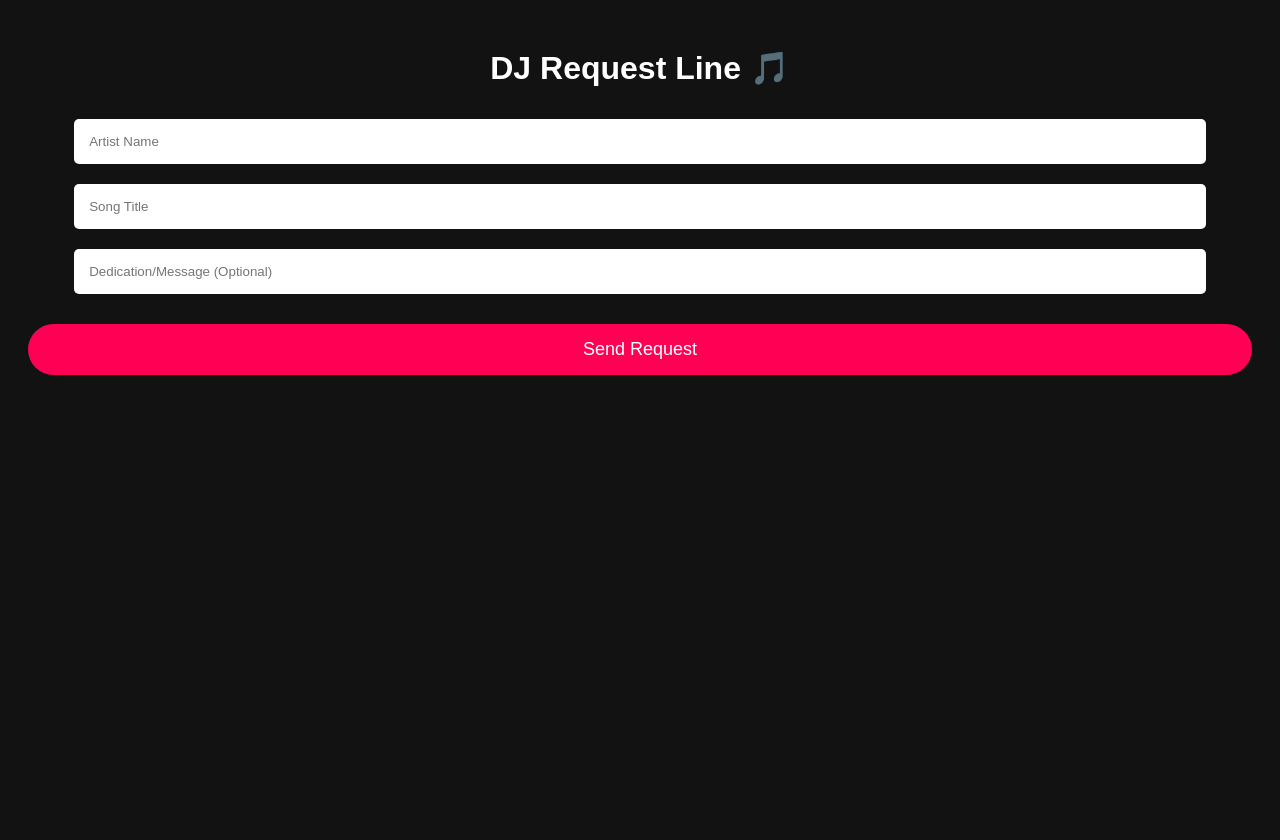
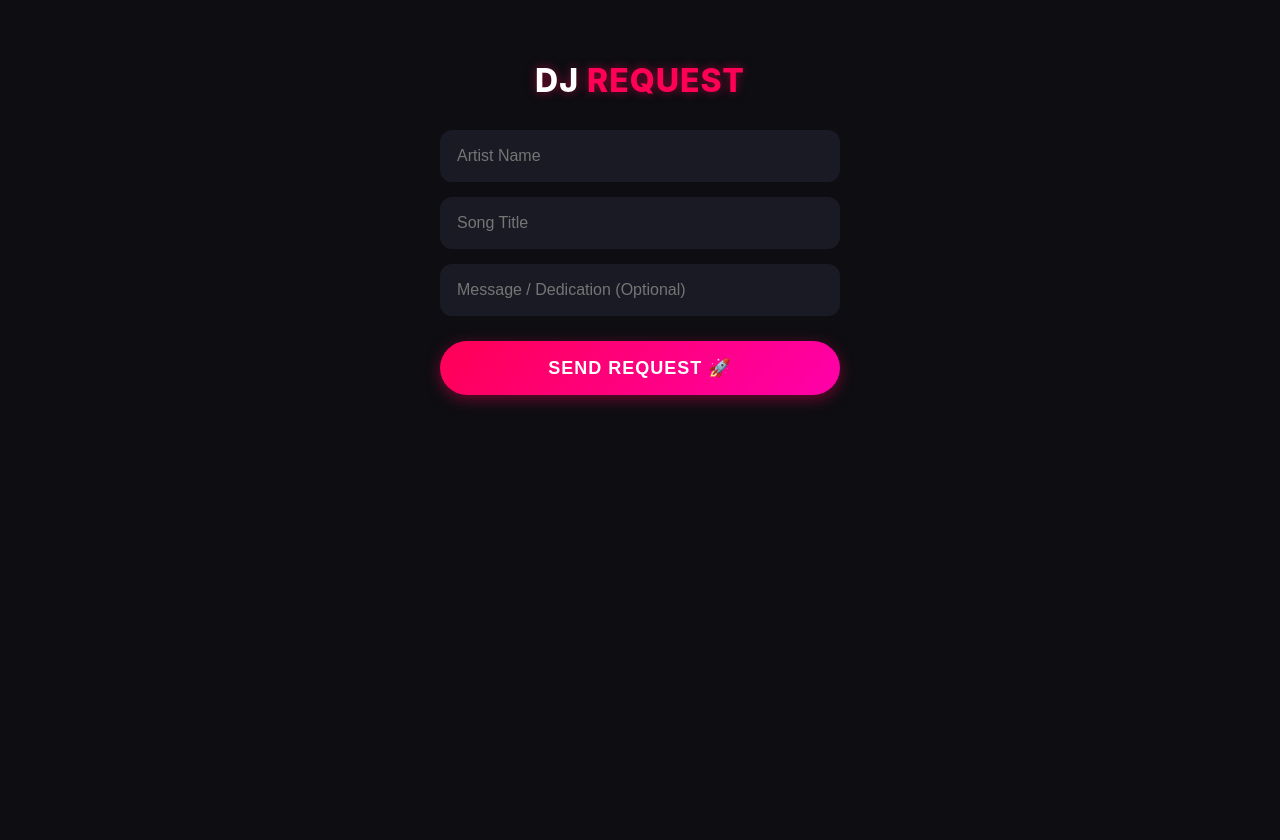
Before and after one commit to rnight318i/dj_requests, a Flask app: page / in a window 1280 px wide. Before the commit the page ends 375 px from the top, so only its background shows below. Run offline with Flask 3, Linux system fonts and the light colour scheme.

Commit message:
Refactor index.html for song request form
Updated the HTML structure and styling for the song request form, including new classes and a link to an external stylesheet.

```diff
--- a/templates/index.html
+++ b/templates/index.html
@@ -2,20 +2,19 @@
 <html>
 <head>
     <title>Request a Song</title>
-    <meta name="viewport" content="width=device-width, initial-scale=1">
-    <style>
-        body { font-family: sans-serif; background: #121212; color: #fff; text-align: center; padding: 20px; }
-        input { width: 90%; padding: 15px; margin: 10px 0; border-radius: 5px; border: none; }
-        button { background: #ff0055; color: white; border: none; padding: 15px 30px; font-size: 18px; border-radius: 50px; cursor: pointer; width: 100%; margin-top: 20px;}
-    </style>
+    <meta name="viewport" content="width=device-width, initial-scale=1, maximum-scale=1">
+    <link rel="stylesheet" href="{{ url_for('static', filename='style.css') }}">
 </head>
 <body>
-    <h1>DJ Request Line 🎵</h1>
-    <form method="POST">
-        <input type="text" name="artist" placeholder="Artist Name" required>
-        <input type="text" name="song" placeholder="Song Title" required>
-        <input type="text" name="message" placeholder="Dedication/Message (Optional)">
-        <button type="submit">Send Request</button>
-    </form>
+    <div class="container">
+        <h1>DJ <span>Request</span></h1>
+
+        <form method="POST">
+            <input type="text" name="artist" placeholder="Artist Name" required autocomplete="off">
+            <input type="text" name="song" placeholder="Song Title" required autocomplete="off">
+            <input type="text" name="message" placeholder="Message / Dedication (Optional)" autocomplete="off">
+            <button type="submit">Send Request 🚀</button>
+        </form>
+    </div>
 </body>
 </html>
```
